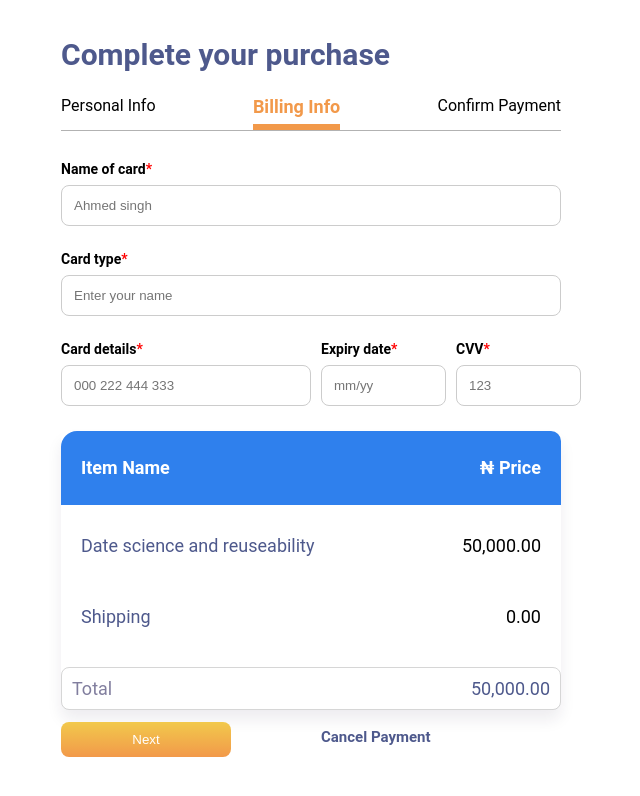
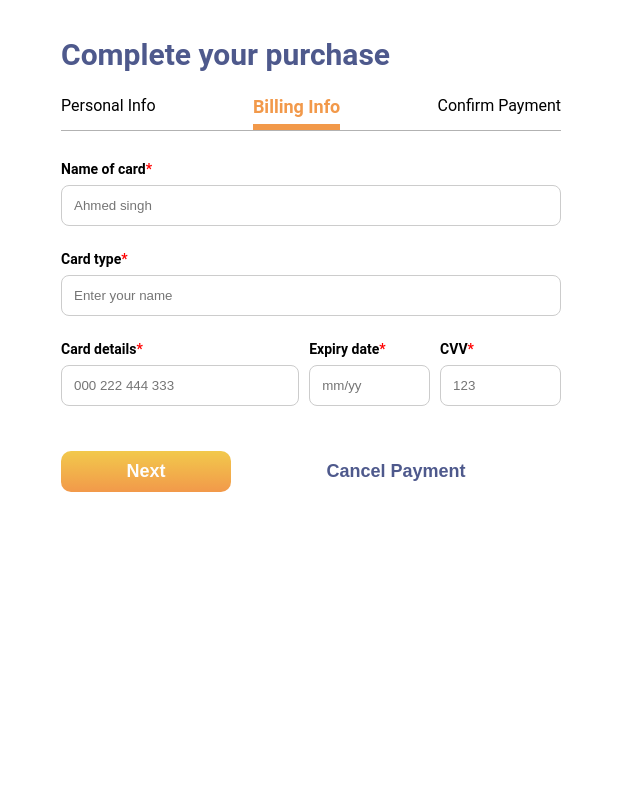
Before and after one commit to lucy922/dev-task, a React (Create React App) app: page / in a window 1280 px wide. Both pictures are taken after a click on the item "Billing Info". Shown: the top 796 px of the page, without its empty margins (329-969 px from the left). Built offline with nearby package versions, Linux system fonts and the light colour scheme.

Commit message:
create button component

```diff
--- a/public/index.html
+++ b/public/index.html
@@ -8,7 +8,6 @@
   <meta name="theme-color" content="#000000" />
   <meta name="description" content="Web site created using create-react-app" />
   <link rel="apple-touch-icon" href="%PUBLIC_URL%/logo192.png" />
-
   <!--
       manifest.json provides metadata used when your web app is installed on a
       user's mobile device or desktop. See https://developers.google.com/web/fundamentals/web-app-manifest/
--- a/src/App.css
+++ b/src/App.css
@@ -18,7 +18,7 @@
   justify-content: center;
 }
 
-.input {
+.form-input {
   padding-bottom: 25px;
 }
 
@@ -36,21 +36,6 @@ input {
   font-weight: 700;
 }
 
-.btn-links {
-  display: grid;
-  grid-template-columns: auto auto;
-  padding: 12px 0 12px 0;
-}
-
-.btn {
-  width: 170px;
-  padding: 10px;
-  background: linear-gradient(180deg, #F2C94C 0%, #F2994A 100%);
-  border-radius: 8px;
-  border: none;
-  color: #ffff;
-}
-
 ul.nav-links li.active {
   color: #F2994A;
   font-weight: 700;
@@ -59,3 +44,9 @@ ul.nav-links li.active {
   border-bottom: 6px solid #F2994A;
   margin-top: 10px;
 }
+
+.btn-links {
+  display: grid;
+  grid-template-columns: auto auto;
+  margin-top: 20px;
+}
--- a/src/components/BillingInfo.js
+++ b/src/components/BillingInfo.js
@@ -1,20 +1,27 @@
 import Button from "./Button";
 import "./styles/BillingInfo.css";
+import { useState } from "react";
 
 function Billing() {
+  const [buttonText, setButtonText] = useState("Next");
+
+  const handleClick = () => {
+    setButtonText("Pay");
+  };
+
   return (
     <div className="container">
       <div className="card">
         <form>
           <div>
-            <div className="input">
+            <div className="form-input">
               <div className="label">
                 <label>Name of card</label>
                 <span className="asterisk">*</span>
               </div>
               <input type="text" placeholder="Ahmed singh" />
             </div>
-            <div className="input">
+            <div className="form-input">
               <div className="label">
                 <label>Card type</label>
                 <span className="asterisk">*</span>
@@ -23,21 +30,21 @@ function Billing() {
             </div>
           </div>
           <div className="grid-container2">
-            <div className="input">
+            <div className="form-input input">
               <div className="label">
                 <label>Card details</label>
                 <span className="asterisk">*</span>
               </div>
               <input type="text" placeholder="000 222 444 333" />
             </div>
-            <div className="input">
+            <div className="form-input">
               <div className="label">
                 <label>Expiry date</label>
                 <span className="asterisk">*</span>
               </div>
               <input type="text" placeholder="mm/yy" />
             </div>
-            <div className="input">
+            <div className="form-input">
               <div className="label">
                 <label>CVV</label>
                 <span className="asterisk">*</span>
@@ -45,6 +52,7 @@ function Billing() {
               <input type="text" placeholder="123" />
             </div>
           </div>
+          {buttonText === "Pay" && (
             <div className="item-card">
               <div className="card-header">
                 <div>Item Name</div>
@@ -52,9 +60,13 @@ function Billing() {
                   <span>&#8358;</span> Price
                 </div>
               </div>
+
+              <div className="card-container">
                 <div className="item-info">
                   <div className="card-info">
-                <span className="item-name">Date science and reuseability</span>
+                    <span className="item-name">
+                      Date science and reuseability
+                    </span>
                     <span>50,000.00</span>
                   </div>
                   <div className="card-info">
@@ -70,7 +82,26 @@ function Billing() {
                   </div>
                 </div>
               </div>
-          <Button />
+            </div>
+          )}
+
+          <div className="btn-links">
+            <Button
+              type="button"
+              buttonStyle="btn--primary"
+              buttonSize="btn--medium"
+              onClick={handleClick}
+            >
+              {buttonText}
+            </Button>
+            <Button
+              type="button"
+              buttonStyle="btn--secondary"
+              buttonSize="btn--medium"
+            >
+              Cancel Payment
+            </Button>
+          </div>
         </form>
       </div>
     </div>
--- a/src/components/Button.js
+++ b/src/components/Button.js
@@ -1,17 +1,27 @@
 import React from "react";
-import { Link } from "react-router-dom";
+import "./styles/Button.css";
 
-function Button() {
+const styles = ["btn--primary", "btn--secondary"];
+const sizes = ["btn--medium", "btn--large"];
+
+const Button = ({ children, type, onClick, buttonStyle, buttonSize }) => {
+  const checkButtonStyle = styles.includes(buttonStyle)
+    ? buttonStyle
+    : styles[0];
+
+  const checkButtonSize = sizes.includes(buttonSize) ? buttonSize : sizes[0];
+
   return (
-    <div className="btn-links">
-      <Link to="Billing.js">
-        <button className="btn">Next</button>
-      </Link>
-      <Link to="/" className="link">
-        Cancel Payment
-      </Link>
+    <div>
+      <button
+        className={`btn ${checkButtonStyle} ${checkButtonSize}`}
+        onClick={onClick}
+        type={type}
+      >
+        {children}
+      </button>
     </div>
   );
-}
+};
 
 export default Button;
--- a/src/components/PersonalInfo.js
+++ b/src/components/PersonalInfo.js
@@ -7,13 +7,13 @@ function PersonalInfo() {
       <div className="card">
         <form className="form">
           <div>
-            <div className="input">
+            <div className="form-input">
               <div className="label">
                 <label>Name</label>
               </div>
               <input type="text" placeholder="Enter your name" />
             </div>
-            <div className="input">
+            <div className="form-input">
               <div className="label">
                 <label>
                   Email Address<span className="asterisk">*</span>
@@ -24,13 +24,13 @@ function PersonalInfo() {
               </p>
               <input type="text" placeholder="Enter your Email" />
             </div>
-            <div className="input">
+            <div className="form-input">
               <div className="label">
                 <label>Address 1</label>
               </div>
               <input type="text" placeholder="Enter your address" />
             </div>
-            <div className="input">
+            <div className="form-input">
               <div className="label">
                 <label>Address 2</label>
               </div>
@@ -39,13 +39,13 @@ function PersonalInfo() {
           </div>
 
           <div className="grid-container1">
-            <div className="input">
+            <div className="form-input">
               <div className="label">
                 <label>Local government</label>
               </div>
               <input type="text" placeholder="Enter your L.G" />
             </div>
-            <div className="input">
+            <div className="form-input">
               <div className="label">
                 <label>State</label>
               </div>
@@ -61,7 +61,22 @@ function PersonalInfo() {
               </div>
             </div>
           </div>
-          <Button />
+          <div className="btn-links">
+            <Button
+              type="button"
+              buttonStyle="btn--primary"
+              buttonSize="btn--medium"
+            >
+              Next
+            </Button>
+            <Button
+              type="button"
+              buttonStyle="btn--secondary"
+              buttonSize="btn--medium"
+            >
+              Cancel Payment
+            </Button>
+          </div>
         </form>
       </div>
     </div>
--- a/src/components/styles/BillingInfo.css
+++ b/src/components/styles/BillingInfo.css
@@ -1,12 +1,7 @@
 .grid-container2 {
-  display: grid;
-  grid-template-columns: 50% 25% 25%;
+  display: flex;
+  justify-content: space-between;
   gap: 10px;
-}
-
-.item-card {
-  box-shadow: 0px 10px 15px rgba(33, 30, 67, 0.08);
-  border-radius: 10px;
 }
 
 .card-header {
@@ -16,33 +11,43 @@
   background-color: #2F80ED;
   border-radius: 16px 10px 0px 0px;
   color: #ffffff;
-  padding: 20px;
-  line-height: 34px;
+  padding: 20px 40px 20px 40px;
   font-weight: 700;
   font-size: 18px;
 }
 
+.card-container {
+  padding: 0px 40px 0px 40px;
+}
+
 .card-info {
-  margin-top: 10px;
   display: flex;
+  justify-content: space-between;
   align-items: center;
-  justify-content: space-between;
   font-weight: 400;
   font-size: 18px;
-  padding: 20px;
+  margin-top: 20px;
+  padding: 10px;
 }
 
 .item-name {
   color: #4E598C;
 }
 
-.item {
-  border-bottom: 1px solid #cccc;
-  padding: 10px;
+.item-card {
+  box-shadow: 0px 10px 15px rgba(33, 30, 67, 0.08);
+  border-radius: 10px;
+  padding-bottom: 20px;
 }
 
-.total {
+.item-info {
+  border-bottom: 1px solid #cccc;
+  padding-bottom: 10px;
+}
+
+.total-info {
   color: #817E9E;
+  padding: 20px;
 }
 
 .price {
@@ -62,5 +67,9 @@
 }
 
 .total-wrap {
-  padding: 20px;
+  padding: 0px 40px 0px 40px;
 }
+
+.input {
+  width: 400px;
+}
--- /dev/null
+++ b/src/components/styles/Button.css
@@ -0,0 +1,28 @@
+.btn {
+  font-weight: 700;
+  cursor: pointer;
+  width: 170px;
+  border: none;
+  outline: none;
+}
+
+.btn--primary {
+  background: linear-gradient(180deg, #F2C94C 0%, #F2994A 100%);
+  color: #fdfdfd;
+  border-radius: 10px;
+}
+
+.btn--secondary {
+  color: #4E598C;
+  background-color: #ffff;
+}
+
+.btn--medium {
+  padding: 10px 0 10px 0;
+  font-size: 18px;
+}
+
+.btn--large {
+  padding: 14px 0 14px 0;
+  font-size: 20px;
+}
--- a/src/components/styles/PersonalInfo.css
+++ b/src/components/styles/PersonalInfo.css
@@ -29,3 +29,7 @@ select {
   grid-template-columns: 60% 40%;
   gap: 15px;
 }
+
+.form-input {
+  padding-bottom: 25px;
+}
```
Also changed, not shown: src/components/ui/Input.js (added, +7 -0 lines). Lines whose indentation alone changed are shown as unchanged.
